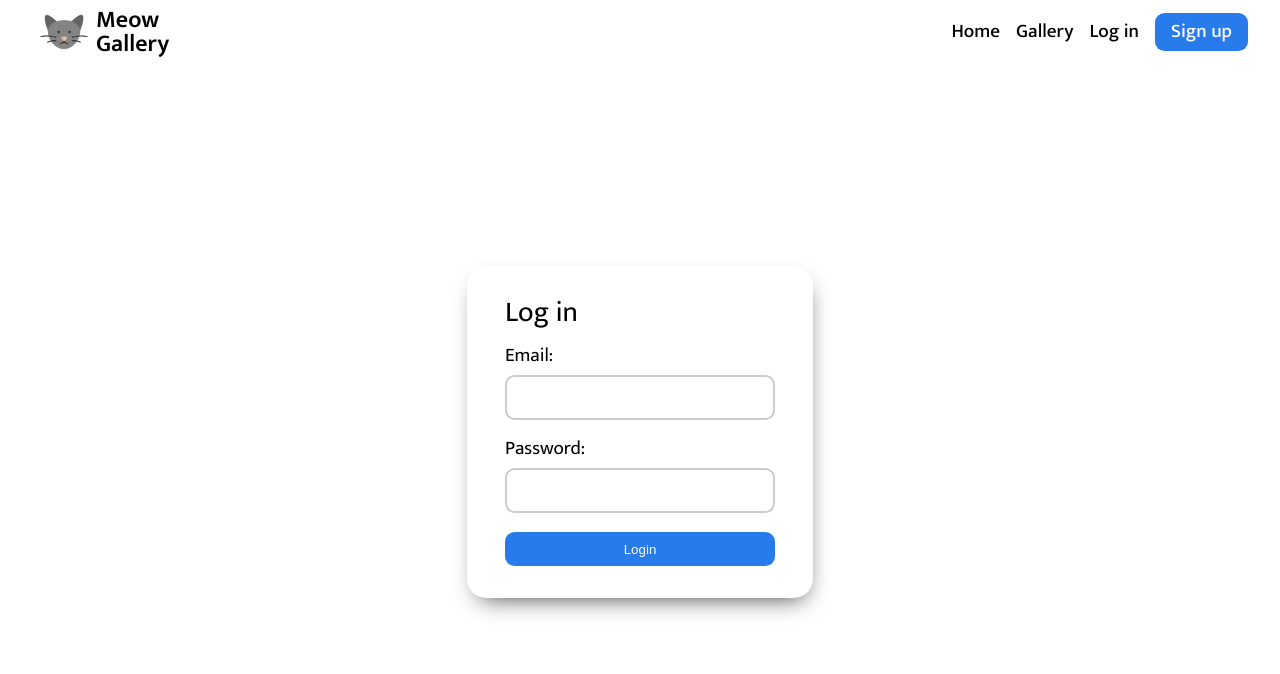
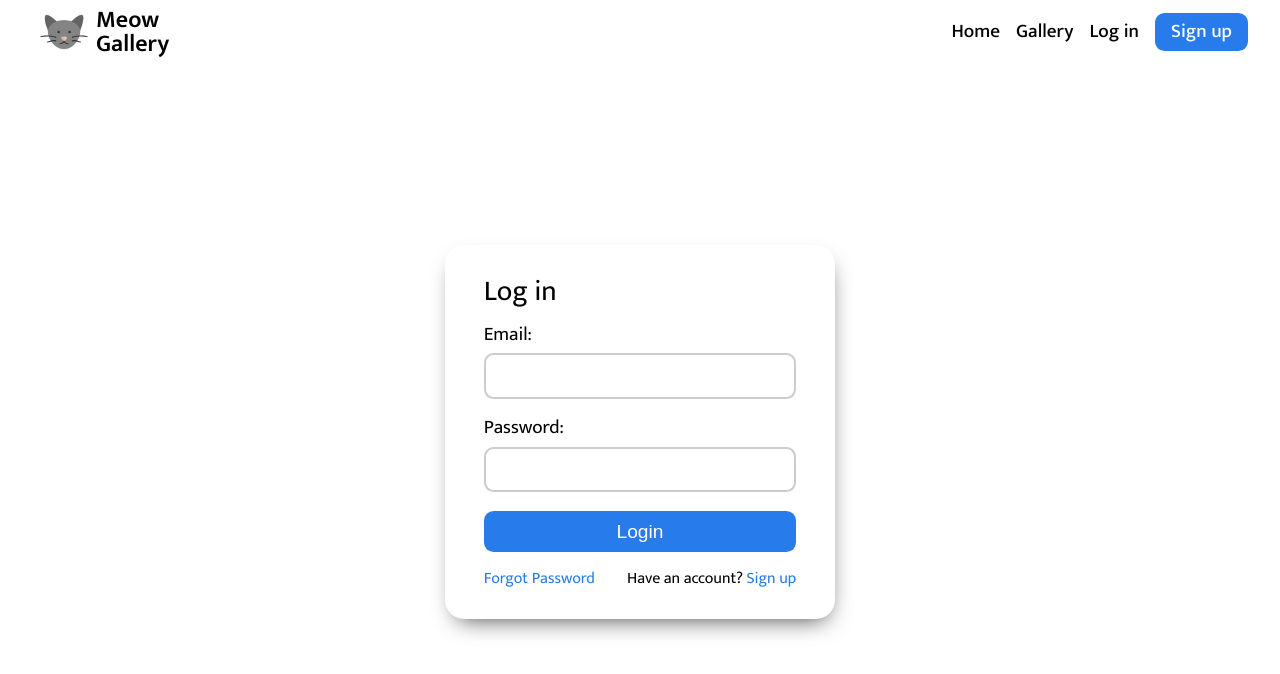
Before and after one commit to hafezfhmi/fullstack-mern-template, a React (Create React App) app in the folder client/: page /login in a window 1280 px wide. Shown: the top 674 px of the page. Built offline with nearby package versions, Linux system fonts and the light colour scheme; no server answers.

Commit message:
Feat: Client - Add forgot password and sign up to login form

```diff
--- a/client/src/components/LoginForm.jsx
+++ b/client/src/components/LoginForm.jsx
@@ -1,5 +1,5 @@
 import React from "react";
-import { useNavigate } from "react-router-dom";
+import { useNavigate, Link } from "react-router-dom";
 import styles from "../styles/loginForm.module.css";
 
 import { useField } from "../hooks/index";
@@ -35,6 +35,12 @@ const LoginForm = () => {
         <input {...password.attributes} />
       </div>
       <button type="submit">Login</button>
+      <div>
+        <Link to={"/forgot-password"}>Forgot Password</Link>
+        <p>
+          Have an account? <Link to={"/signup"}>Sign up</Link>
+        </p>
+      </div>
     </form>
   );
 };
--- a/client/src/styles/loginForm.module.css
+++ b/client/src/styles/loginForm.module.css
@@ -42,6 +42,7 @@
   margin-top: 1.2rem;
   border: none;
   border-radius: 0.6rem;
+  font-size: 1.2rem;
   color: #fff;
   background-color: rgb(39, 123, 234);
   cursor: pointer;
@@ -50,3 +51,13 @@
 .loginForm > button:hover {
   background-color: rgb(32, 104, 199);
 }
+
+.loginForm > div:last-child {
+  display: flex;
+  flex-direction: row !important;
+  column-gap: 2rem;
+}
+
+.loginForm a {
+  color: rgb(39, 123, 234);
+}
--- a/client/src/styles/reset.css
+++ b/client/src/styles/reset.css
@@ -127,3 +127,7 @@ table {
   border-collapse: collapse;
   border-spacing: 0;
 }
+a {
+  text-decoration: none;
+  color: inherit;
+}
```
